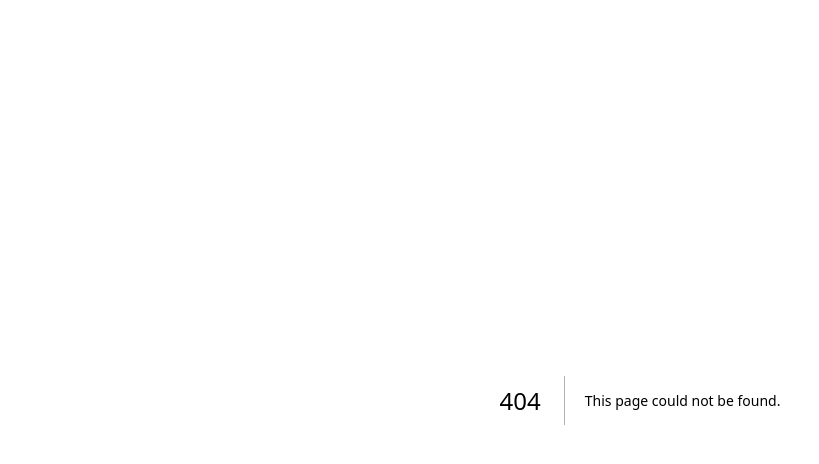
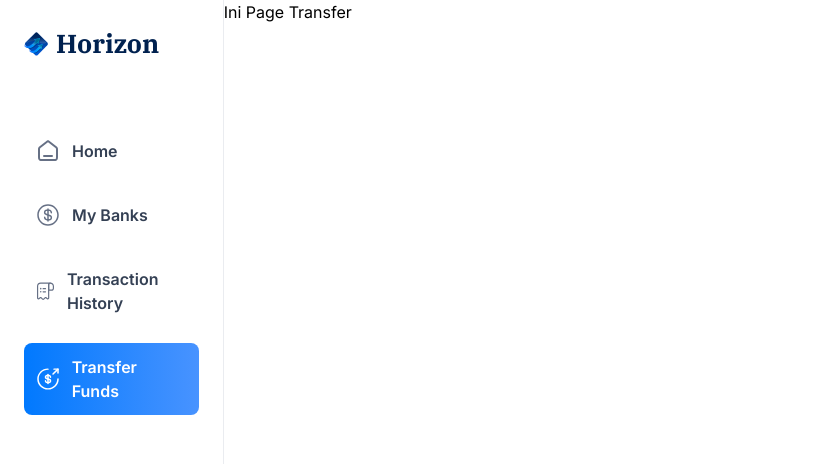
Before and after one commit to AndreasNugoho/bank-app, a Next.js app: page /payment-transfer in a window 1280 px wide. Before the commit this address had no page. Shown: the top 464 px of the page, without its empty margins (0-819 px from the left). Built offline with nearby package versions, Linux system fonts and the light colour scheme.

Commit message:
add my-banks, payment,transaction

```diff
--- /dev/null
+++ b/app/(root)/my-banks/page.tsx
@@ -0,0 +1,11 @@
+import React from 'react'
+
+const MyBanks = () => {
+  return (
+    <div>
+      Ini Tab Bank
+    </div>
+  )
+}
+
+export default MyBanks
--- /dev/null
+++ b/app/(root)/payment-transfer/page.tsx
@@ -0,0 +1,11 @@
+import React from 'react'
+
+const Transfer = () => {
+  return (
+    <div>
+      Ini Page Transfer
+    </div>
+  )
+}
+
+export default Transfer
--- /dev/null
+++ b/app/(root)/transaction-history/page.tsx
@@ -0,0 +1,11 @@
+import React from 'react'
+
+const TransactionHistory = () => {
+  return (
+    <div>
+      Ini Tab History
+    </div>
+  )
+}
+
+export default TransactionHistory
```
